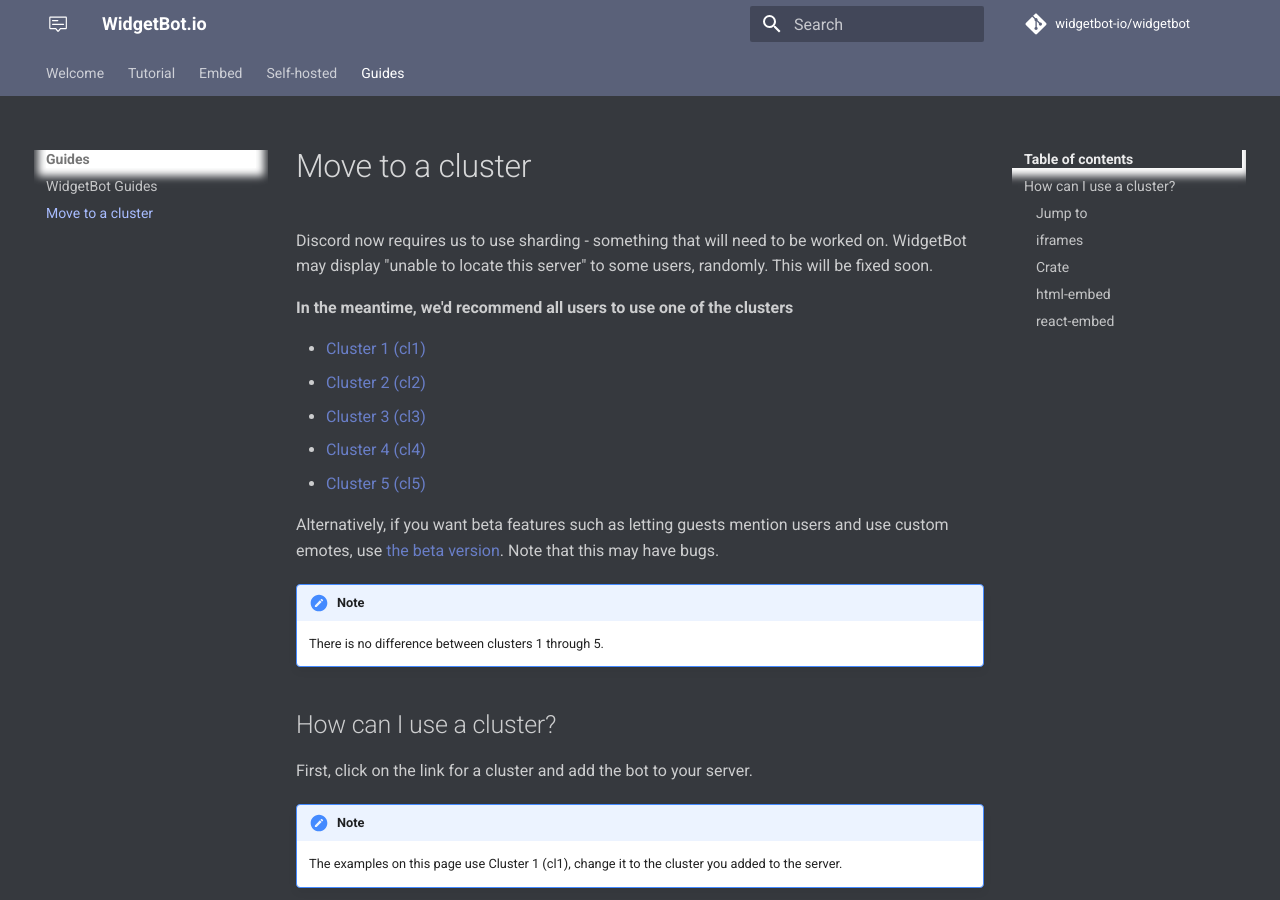
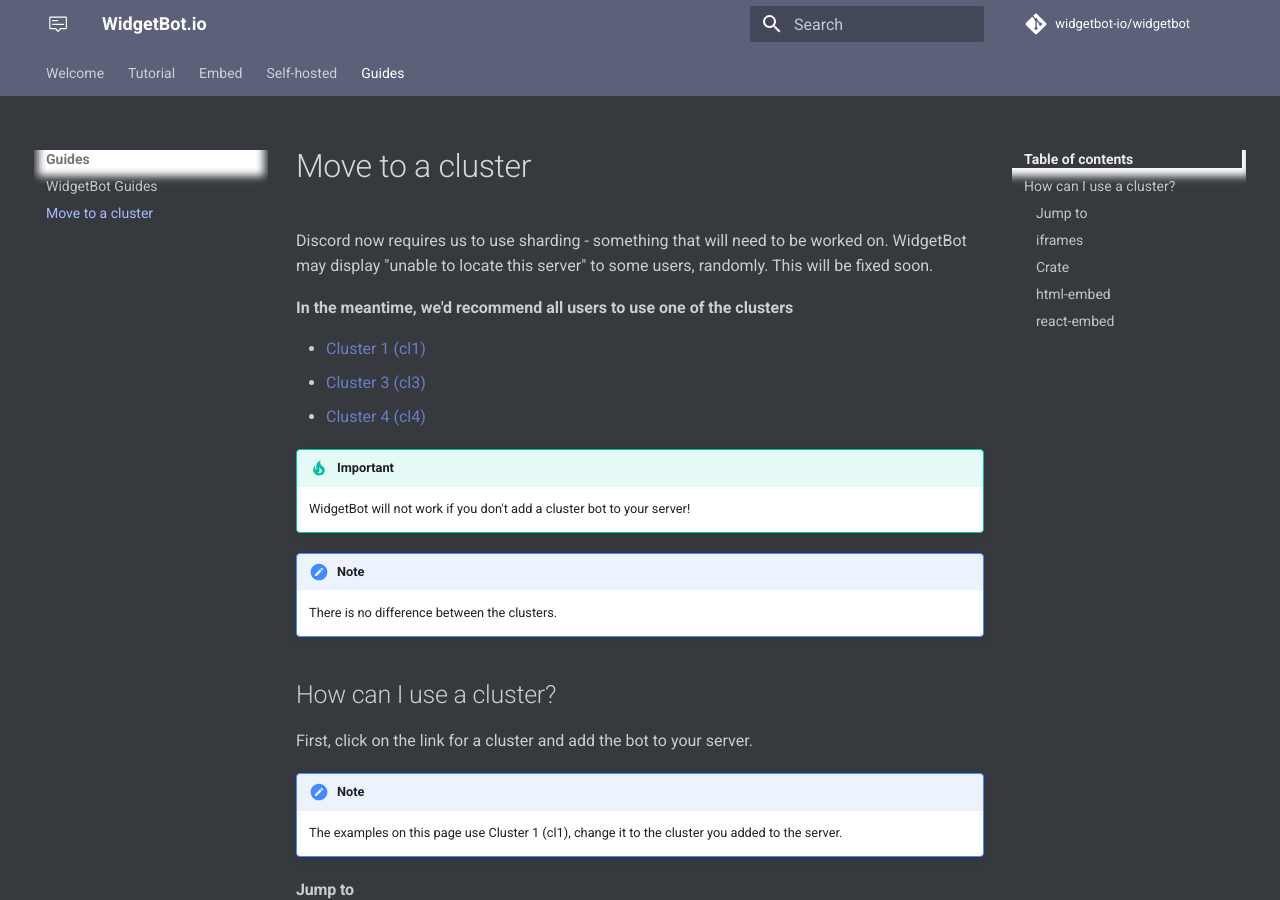
Before and after one commit to widgetbot-io/documentation, an MkDocs documentation site: the page built from docs/guides/move-to-cluster.md, in a window 1280 px wide and 900 px high. Built offline with MkDocs 1.6.1 and Material for MkDocs 9.7.7, drawn with Linux system fonts in a browser that asks for light colours; a script that is not in the unit is left out; comment, search, counter and statistics services are not loaded; old or Windows-style settings are respelled for this version of MkDocs.

Commit message:
Remove clusters 2 and 5 from tutorial

```diff
--- a/docs/guides/move-to-cluster.md
+++ b/docs/guides/move-to-cluster.md
@@ -3,15 +3,16 @@ Discord now requires us to use sharding - something that will need to be worked
 **In the meantime, we'd recommend all users to use one of the clusters**
 
 * [Cluster 1 (cl1)](https://discordapp.com/oauth2/authorize?client_id=454690519952523267&scope=bot&permissions=537218112)
-* [Cluster 2 (cl2)](https://discordapp.com/oauth2/authorize?client_id=454690621454548994&scope=bot&permissions=537218112)
 * [Cluster 3 (cl3)](https://discordapp.com/oauth2/authorize?client_id=454690769010425856&scope=bot&permissions=537218112)
 * [Cluster 4 (cl4)](https://discordapp.com/oauth2/authorize?client_id=454690860097863680&scope=bot&permissions=537218112)
-* [Cluster 5 (cl5)](https://discordapp.com/oauth2/authorize?client_id=454690940968370188&scope=bot&permissions=537218112)
 
-Alternatively, if you want beta features such as letting guests mention users and use custom emotes, use [the beta version](https://discordapp.com/oauth2/authorize?client_id=356856478495408129&scope=bot&permissions=537218112). Note that this may have bugs.
+<!-- Alternatively, if you want beta features such as letting guests mention users and use custom emotes, use [the beta version](https://discordapp.com/oauth2/authorize?client_id=356856478495408129&scope=bot&permissions=537218112). Note that this may have bugs. -->
+
+!!! tip "Important"
+    WidgetBot will not work if you don't add a cluster bot to your server!
 
 !!! note
-    There is no difference between clusters 1 through 5.
+    There is no difference between the clusters.
 
 ## How can I use a cluster?
 
```
Also changed, not shown: docs/tutorial/index.md (+5 -4 lines).
